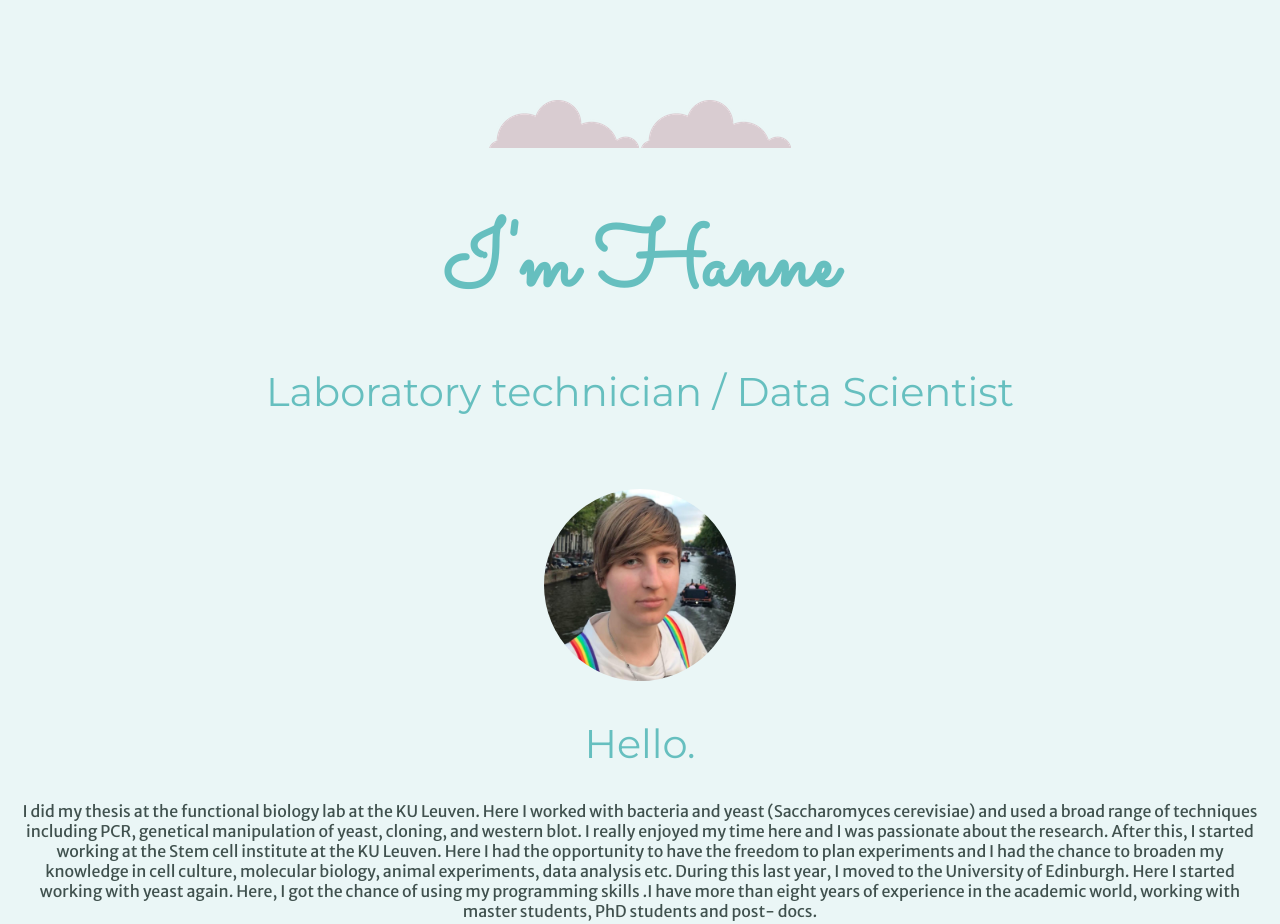
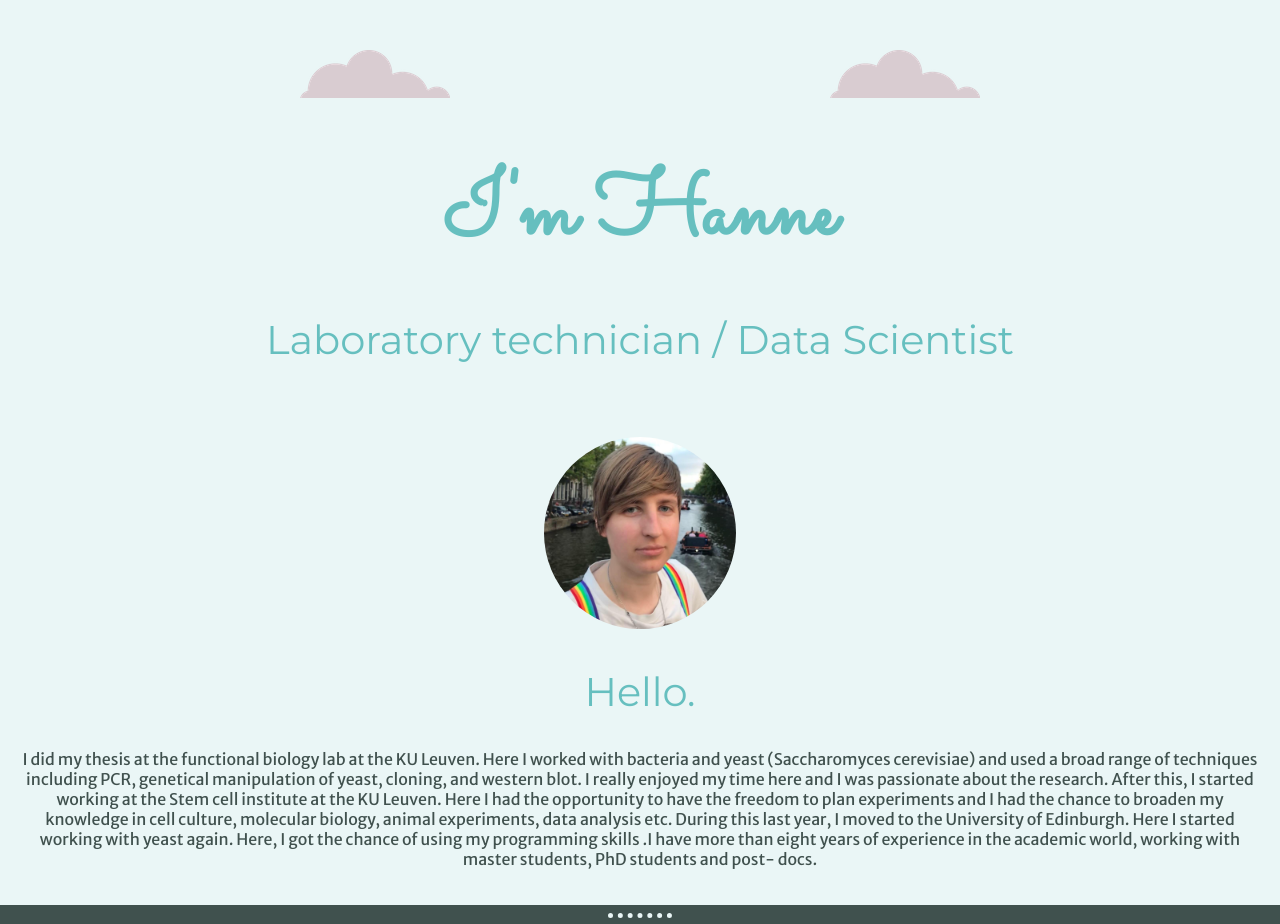
Before and after one commit to MissMercury/Website_with_css, a plain HTML site: page index.html in a window 1280 px wide. Shown: the top 924 px of the page. Drawn offline with Linux system fonts and the light colour scheme.

Commit message:
update cloud

```diff
--- a/css/styles.css
+++ b/css/styles.css
@@ -49,15 +49,15 @@ div {
   background-color: #66BFBF;
   padding: 50px 0 20px;
 }
-.top-cloud {
+.right-cloud {
   position: absolute;
   right: 300px;
   top: 50px;
 }
-.bottom-cloud {
+.left-cloud {
   position: absolute;
   left: 300px;
-  bottom: 275px;
+  top: 50px;
 }
 .skill-row {
   width: 50%;
```
